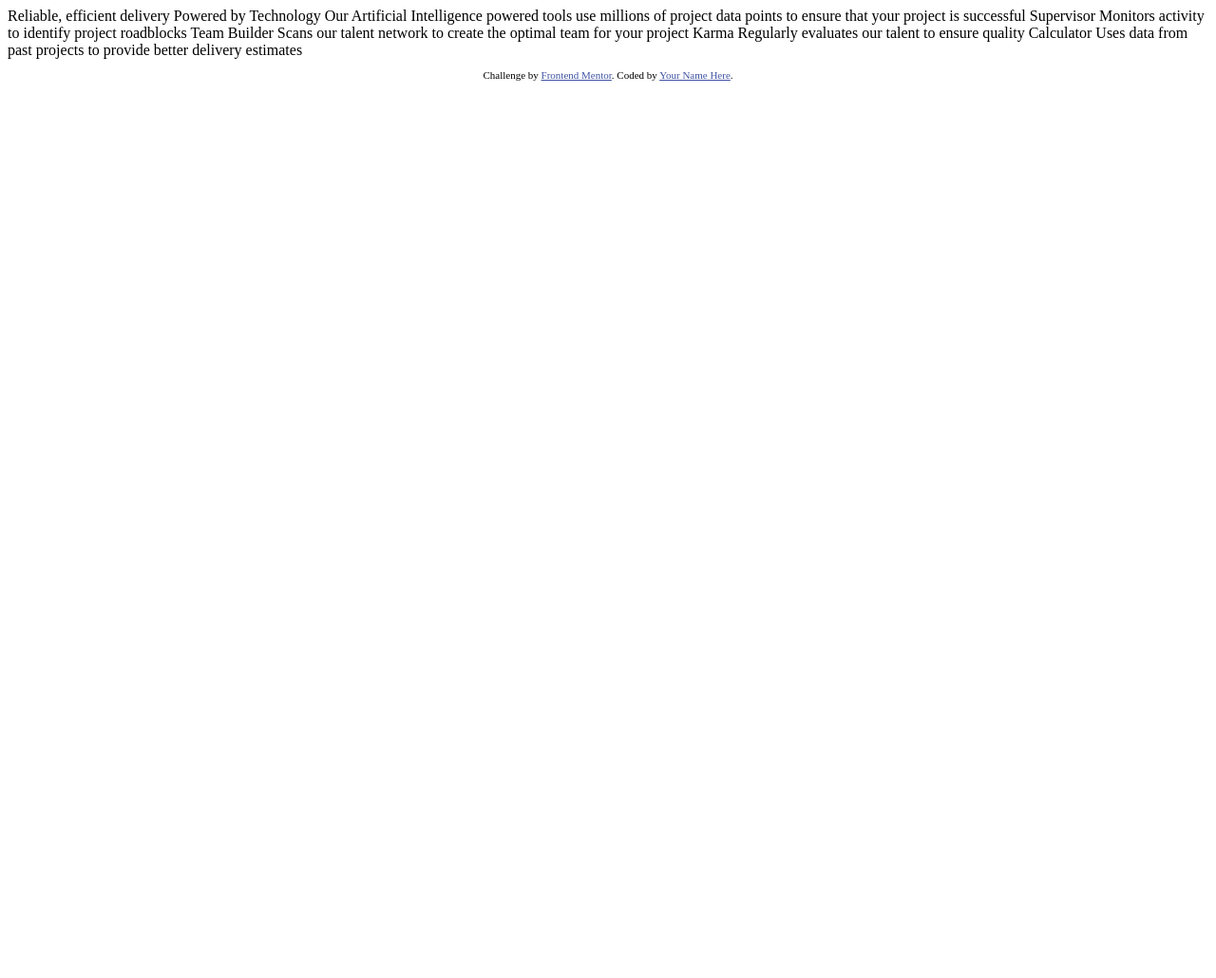
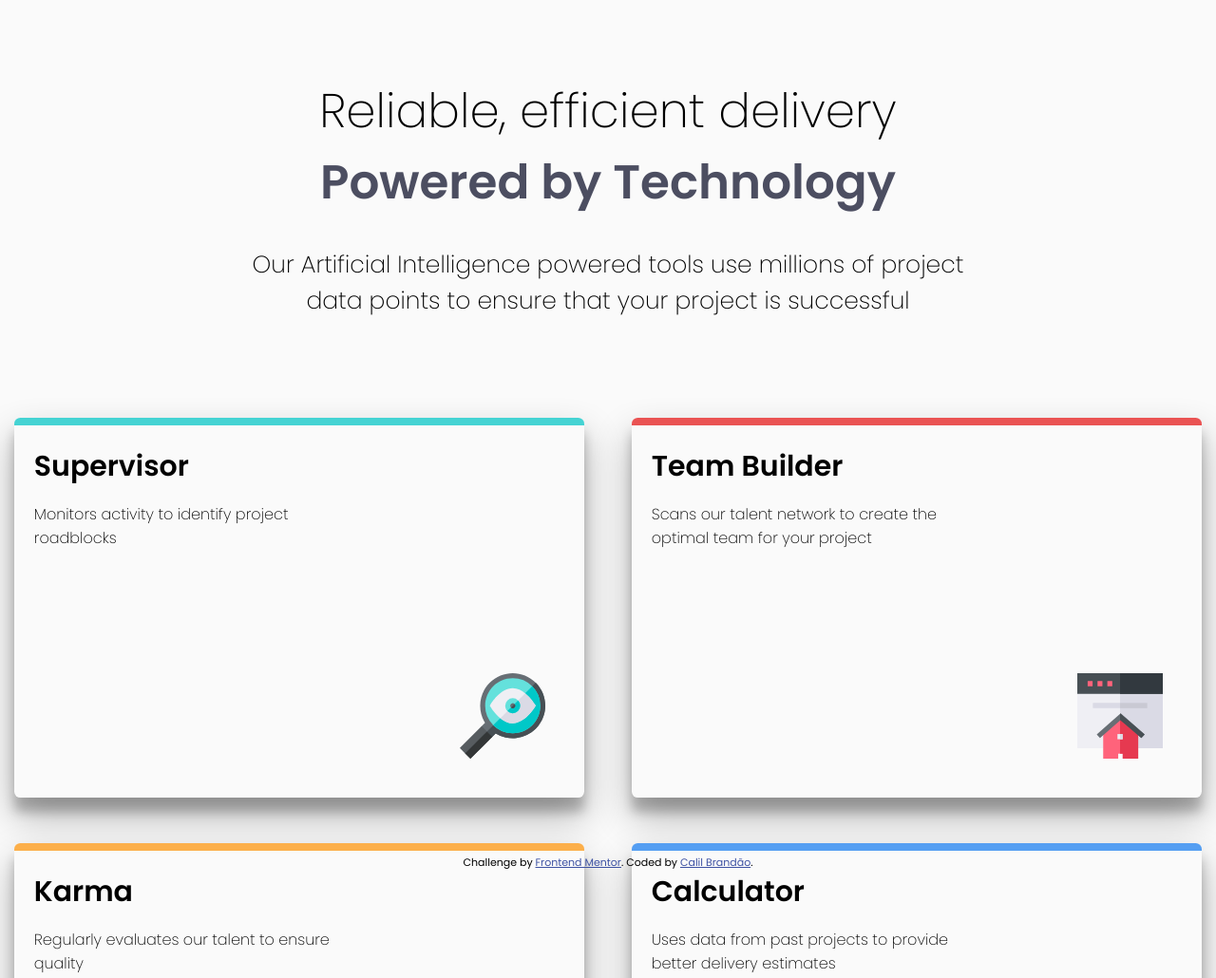
Before and after one commit to CBrandsDev/Four-Card-Feature-Section, a plain HTML site: page index.html in a window 1280 px wide. Shown: the top 1030 px of the page at 95% size. Before the commit the page ends 800 px from the top, so only its background shows below. Drawn offline with Linux system fonts and the light colour scheme.

Commit message:
almost done

```diff
--- a/assets/css/style.css
+++ b/assets/css/style.css
@@ -0,0 +1,157 @@
+@import url('https://fonts.googleapis.com/css2?family=Poppins:wght@200;400;600&display=swap');
+
+* {
+    margin: 0;
+    padding: 0;
+    box-sizing: border-box;
+}
+
+main {
+    display: grid;
+    align-items: center;
+    justify-content: center;
+    max-height: 100vh;
+}
+
+body {
+    font-family: 'Poppins', sans-serif;
+    min-height: 100vh;
+    background-color: hsl(0, 0%, 98%);
+    width: 100%;
+}
+header {
+    display: grid;
+    align-items: center;
+    justify-content: center;
+    text-align: center;
+    padding: 80px;
+}
+.title {
+    font-size: 50px;
+    font-weight: 200;
+}
+.subtitle {
+    font-size: 50px;
+    font-weight: 600;
+    color: hsl(234, 12%, 34%);
+}
+.description {
+    font-size: 25px;
+    font-weight: 200;
+    padding-top: 30px;
+    max-width: 800px;
+}
+.cards-container {
+    display: grid;
+    grid-template-columns: repeat(2, 2fr);
+    column-gap: 50px;
+}
+
+.cards {
+    width: 600px;
+    height: 400px;
+    padding: 1.3em;
+    display: flex;
+    flex-direction: column;
+    margin: 1.5em 0;
+    box-shadow: 0px 1px 8px  rgb(117, 116, 116);
+    border-radius: 0.4rem;
+}
+
+.cards img {
+    width: 110px;
+    padding: 10px;
+    margin: 10px;
+    align-self: flex-end;
+    margin-top: auto;
+}
+.cards.supervisor{
+    border-top:8px solid hsl(180, 62%, 55%);
+    box-shadow: rgba(0, 0, 0, 0.3) 0px 19px 38px, rgba(0, 0, 0, 0.22) 0px 15px 12px;
+
+
+}
+.cards.team{
+    border-top:8px solid hsl(0, 78%, 62%);
+    box-shadow: rgba(0, 0, 0, 0.3) 0px 19px 38px, rgba(0, 0, 0, 0.22) 0px 15px 12px;
+}
+.cards.karma{
+    border-top:8px solid hsl(34, 97%, 64%);
+    box-shadow: rgba(0, 0, 0, 0.3) 0px 19px 38px, rgba(0, 0, 0, 0.22) 0px 15px 12px;
+}
+.cards.calculator{
+    border-top:8px solid hsl(212, 86%, 64%);
+    box-shadow: rgba(0, 0, 0, 0.3) 0px 19px 38px, rgba(0, 0, 0, 0.22) 0px 15px 12px;
+}
+.title1 {
+    font-size: 30px;
+    font-weight: 600;
+}
+.description1 {
+max-width: 350px;
+padding-top: 15px;
+font-weight: 200;
+}
+.attribution {
+    padding-top: 100px;
+    font-size: 25px;
+}
+
+
+
+@media screen and (max-width: 660px) {
+    .cards-container {
+        display: table-column;
+        align-items: center;
+        justify-content: center;
+        padding-left: 80px;
+    }
+
+    .cards {
+        width: 300px;
+        align-items: center;
+        justify-content: center;
+    }
+
+    .attribution {
+        opacity: 0;
+    }
+}
+
+@media screen and (width: 688px) {
+    .cards-container {
+        display: table-column;
+        align-items: center;
+        justify-content: center;
+        padding-left: 200px;
+    }
+
+    .cards {
+        width: 300px;
+        align-items: center;
+        justify-content: center;
+    }
+
+    .attribution {
+        opacity: 0;
+    }
+}
+
+@media screen and (width: 1024px) {
+    .cards-container {
+        display: table-column;
+        align-items: center;
+        justify-content: center;
+        padding-left: 350px;
+    }
+
+    .cards {
+        width: 300px;
+        align-items: center;
+        justify-content: center;
+    }
+
+    .attribution {
+        opacity: 0;
+    }
+}
--- a/index.html
+++ b/index.html
@@ -2,43 +2,47 @@
 <html lang="en">
 <head>
   <meta charset="UTF-8">
-  <meta name="viewport" content="width=device-width, initial-scale=1.0"> <!-- displays site properly based on user's device -->
-
-  <link rel="icon" type="image/png" sizes="32x32" href="./images/favicon-32x32.png">
-
+  <meta name="viewport" content="width=device-width, initial-scale=1.0">
+  <link rel="shortcut icon" href="./assets/images/favicon-32x32.png" type="image/x-icon">
+  <link rel="stylesheet" href="./assets/css/style.css">
   <title>Frontend Mentor | Four card feature section</title>
-
-  <!-- Feel free to remove these styles or customise in your own stylesheet 👍 -->
   <style>
     .attribution { font-size: 11px; text-align: center; }
     .attribution a { color: hsl(228, 45%, 44%); }
   </style>
 </head>
 <body>
-
-  Reliable, efficient delivery
-  Powered by Technology
-
-  Our Artificial Intelligence powered tools use millions of project data points
-  to ensure that your project is successful
-
-  Supervisor
-  Monitors activity to identify project roadblocks
-
-  Team Builder
-  Scans our talent network to create the optimal team for your project
-
-  Karma
-  Regularly evaluates our talent to ensure quality
-
-  Calculator
-  Uses data from past projects to provide better delivery estimates
-
-
+  <main>
+    <header class="informations">
+      <h2 class="title">Reliable, efficient delivery</h2>
+      <h1 class="subtitle">Powered by Technology</h1>
+      <p class="description"> Our Artificial Intelligence powered tools use millions of project data points
+        to ensure that your project is successful</p>
+    </header>
+    <div class="cards-container">
+      <div class="cards supervisor">
+        <h2 class="title1">Supervisor</h2>
+        <p class="description1">Monitors activity to identify project roadblocks</p>
+        <img src="./assets/images/icon-supervisor.svg" alt="">
+      </div><div class="cards team">
+        <h2 class="title1">Team Builder</h2>
+        <p class="description1">Scans our talent network to create the optimal team for your project</p>
+        <img src="./assets/images/icon-team-builder.svg" alt="">
+      </div><div class=" cards karma">
+        <h2 class="title1">Karma</h2>
+        <p class="description1">Regularly evaluates our talent to ensure quality</p>
+        <img src="./assets/images/icon-karma.svg" alt="">
+      </div><div class="cards calculator">
+        <h2 class="title1">Calculator</h2>
+        <p class="description1">Uses data from past projects to provide better delivery estimates</p>
+        <img src="./assets/images/icon-calculator.svg" alt="">
+      </div>
+    </div>
+  </main>
   <footer>
     <p class="attribution">
       Challenge by <a href="https://www.frontendmentor.io?ref=challenge" target="_blank">Frontend Mentor</a>.
-      Coded by <a href="#">Your Name Here</a>.
+      Coded by <a href="https://github.com/CBrandsDev">Calil Brandão</a>.
     </p>
   </footer>
 </body>
```
Also changed, not shown: assets/design/screenshotdesktop.png (added), assets/design/screenshotmobile.png (added), 2 other files.
